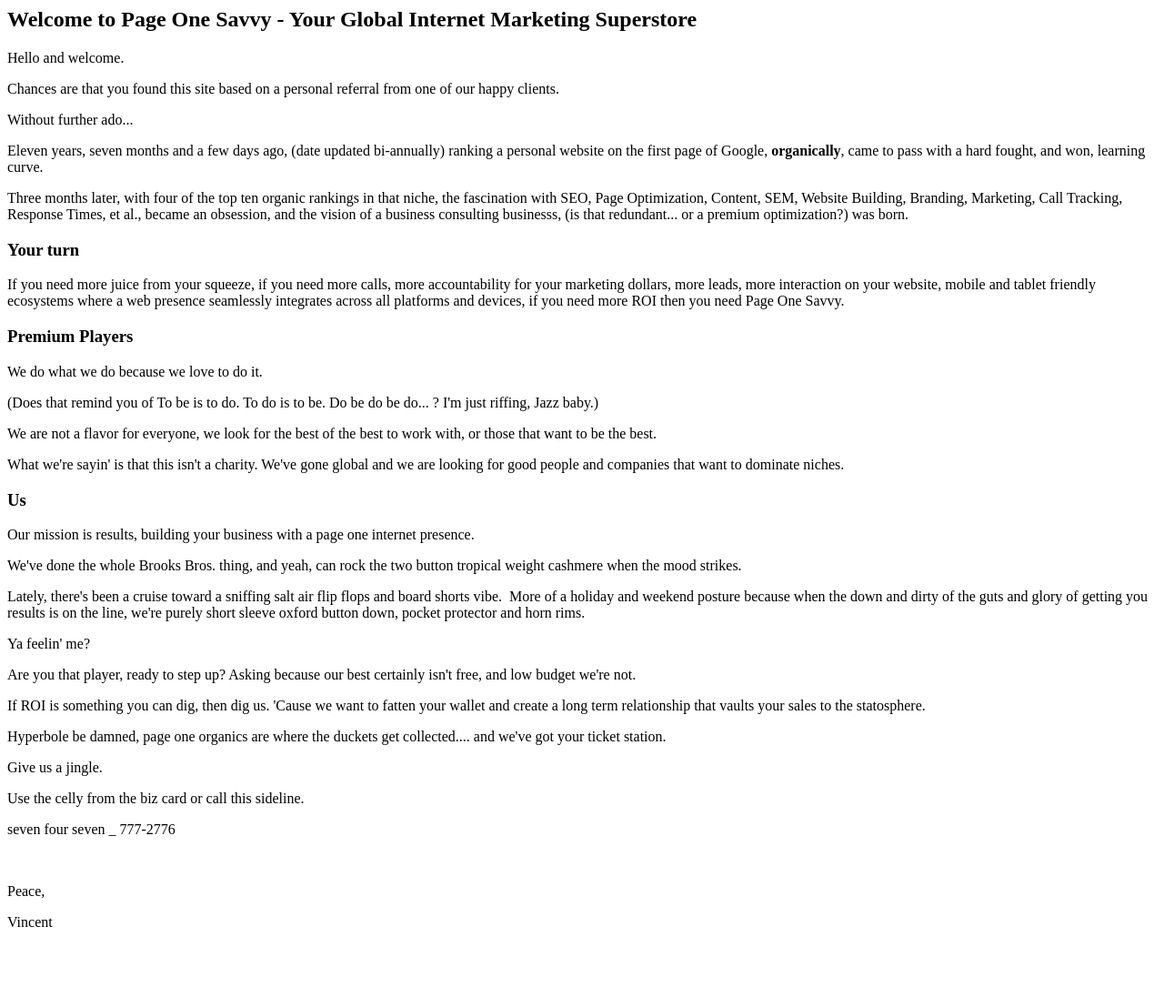
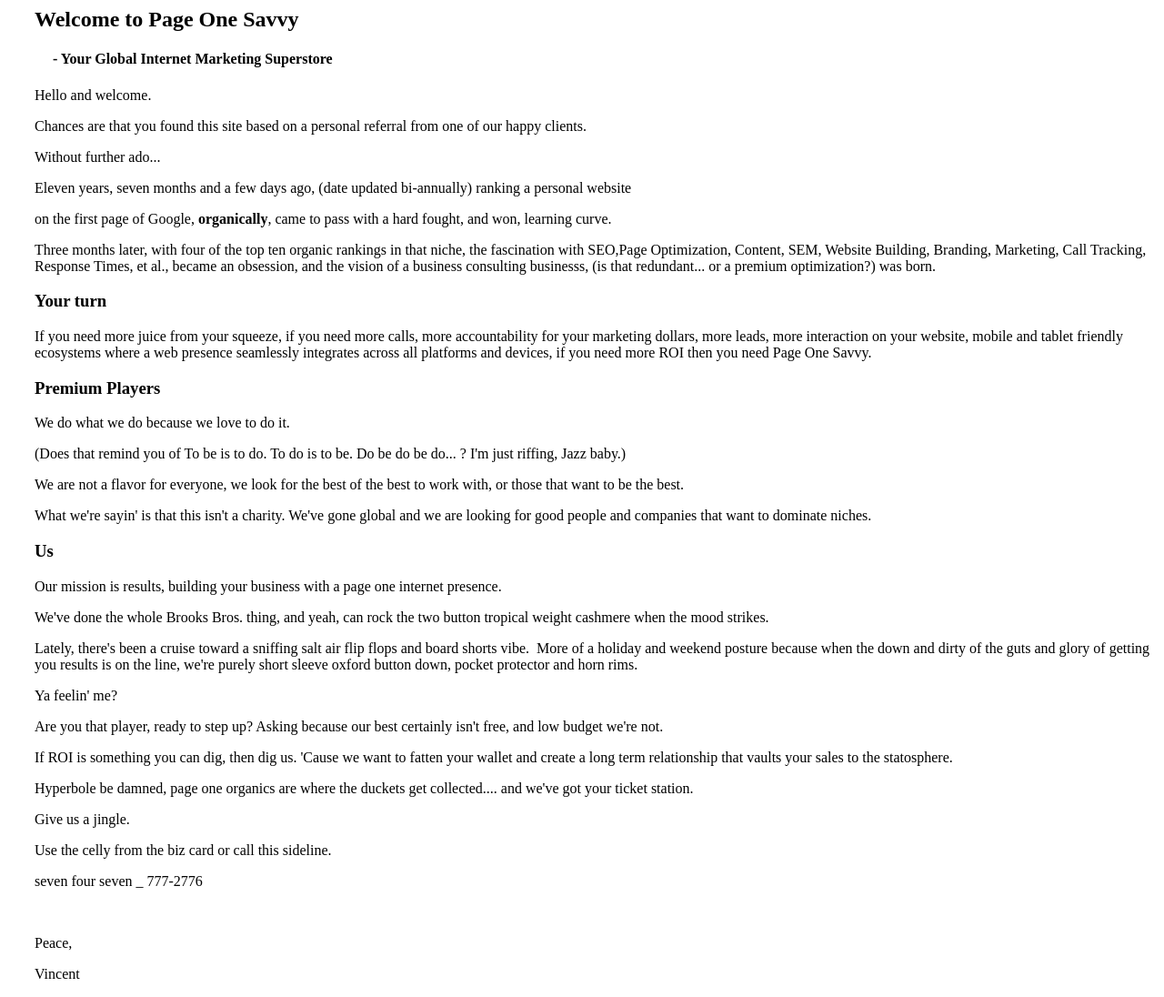
Before and after one commit to trolamc/pageonesavvy, a plain HTML site: page index.html in a window 1280 px wide. Shown: the whole page at 91% size. Before the commit the page ends 1039 px from the top, so only its background shows below. Drawn offline with Linux system fonts and the light colour scheme.

Commit message:
update index.html

```diff
--- a/index.html
+++ b/index.html
@@ -1,27 +1,29 @@
-<h2>Welcome to Page One Savvy - Your Global Internet Marketing Superstore</h2>
-<p>Hello and welcome.</p>
-<p>Chances are that you found this site based on a personal referral from one of our happy clients.</p>
-<p>Without further ado...</p>
-<p>Eleven years, seven months and a few days ago, (date updated bi-annually) ranking a personal website on the first page of Google, <strong>organically</strong>, came to pass with a hard fought, and won, learning curve.</p>
-<p>Three months later, with four of the top ten organic rankings in that niche, the fascination with SEO, Page Optimization, Content, SEM, Website Building, Branding, Marketing, Call Tracking, Response Times, et al., became an obsession, and the vision of a business consulting businesss, (is that redundant... or a premium optimization?) was born.</p>
-<h3><strong>Your turn</strong></h3>
-<p>If you need more juice from your squeeze, if you need more calls, more accountability for your marketing dollars, more leads, more interaction on your website, mobile and tablet friendly ecosystems where a web presence seamlessly integrates across all platforms and devices, if you need more ROI then you need Page One Savvy.</p>
-<h3><a id="user-content-premium-players" class="anchor" href="https://github.com/trolamc/pageonesavvy.com#premium-players"></a>Premium Players</h3>
-<p>We do what we do because we love to do it.</p>
-<p>(Does that remind you of To be is to do. To do is to be. Do be do be do... ? I'm just riffing, Jazz baby.)</p>
-<p>We are not a flavor for everyone, we look for the best of the best to work with, or those that want to be the best.</p>
-<p>What we're sayin' is that this isn't a charity. We've gone global and we are looking for good people and companies that want to dominate niches.</p>
-<h3><strong>Us</strong></h3>
-<p>Our mission is results, building your business with a page one internet presence.</p>
-<p>We've done the whole Brooks Bros. thing, and yeah, can rock the two button tropical weight cashmere when the mood strikes.</p>
-<p>Lately, there's been a cruise toward a sniffing salt air flip flops and board shorts vibe.&nbsp; More of a holiday and weekend posture because when the down and dirty of the guts and glory of getting you results is on the line, we're purely short sleeve oxford button down, pocket protector and horn rims.</p>
-<p>Ya feelin' me?</p>
-<p>Are you that player, ready to step up? Asking because our best certainly isn't free, and low budget we're not.</p>
-<p>If ROI is something you can dig, then dig us. 'Cause we want to fatten your wallet and create a long term relationship that vaults your sales to the statosphere.</p>
-<p>Hyperbole be damned, page one organics are where the duckets get collected.... and we've got your ticket station.</p>
-<p>Give us a jingle.</p>
-<p>Use the celly from the biz card or call this sideline.</p>
-<p>seven four seven _ 777-2776</p>
-<p>&nbsp;</p>
-<p>Peace,</p>
-<p>Vincent</p>
+<h2 style="padding-left: 30px;">Welcome to Page One Savvy</h2>
+<h4 style="padding-left: 30px;">&nbsp;&nbsp;&nbsp;&nbsp; - Your Global Internet Marketing Superstore</h4>
+<p style="padding-left: 30px;">Hello and welcome.</p>
+<p style="padding-left: 30px;">Chances are that you found this site based on a personal referral from one of our happy clients.</p>
+<p style="padding-left: 30px;">Without further ado...</p>
+<p style="padding-left: 30px;">Eleven years, seven months and a few days ago, (date updated bi-annually) ranking a personal website</p>
+<p style="padding-left: 30px;">on the first page of Google, <strong>organically</strong>, came to pass with a hard fought, and won, learning curve.</p>
+<p style="text-align: left; padding-left: 30px;">Three months later, with four of the top ten organic rankings in that niche, the fascination with SEO,Page Optimization, Content, SEM, Website Building, Branding, Marketing, Call Tracking, Response Times, et al., became an obsession, and the vision of a business consulting businesss, (is that redundant... or a premium optimization?) was born.</p>
+<h3 style="padding-left: 30px;"><strong>Your turn</strong></h3>
+<p style="padding-left: 30px;">If you need more juice from your squeeze, if you need more calls, more accountability for your marketing dollars, more leads, more interaction on your website, mobile and tablet friendly ecosystems where a web presence seamlessly integrates across all platforms and devices, if you need more ROI then you need Page One Savvy.</p>
+<h3 style="padding-left: 30px;"><a id="user-content-premium-players" class="anchor" href="https://github.com/trolamc/pageonesavvy.com#premium-players"></a>Premium Players</h3>
+<p style="padding-left: 30px;">We do what we do because we love to do it.</p>
+<p style="padding-left: 30px;">(Does that remind you of To be is to do. To do is to be. Do be do be do... ? I'm just riffing, Jazz baby.)</p>
+<p style="padding-left: 30px;">We are not a flavor for everyone, we look for the best of the best to work with, or those that want to be the best.</p>
+<p style="padding-left: 30px;">What we're sayin' is that this isn't a charity. We've gone global and we are looking for good people and companies that want to dominate niches.</p>
+<h3 style="padding-left: 30px;"><strong>Us</strong></h3>
+<p style="padding-left: 30px;">Our mission is results, building your business with a page one internet presence.</p>
+<p style="padding-left: 30px;">We've done the whole Brooks Bros. thing, and yeah, can rock the two button tropical weight cashmere when the mood strikes.</p>
+<p style="padding-left: 30px;">Lately, there's been a cruise toward a sniffing salt air flip flops and board shorts vibe.&nbsp; More of a holiday and weekend posture because when the down and dirty of the guts and glory of getting you results is on the line, we're purely short sleeve oxford button down, pocket protector and horn rims.</p>
+<p style="padding-left: 30px;">Ya feelin' me?</p>
+<p style="padding-left: 30px;">Are you that player, ready to step up? Asking because our best certainly isn't free, and low budget we're not.</p>
+<p style="padding-left: 30px;">If ROI is something you can dig, then dig us. 'Cause we want to fatten your wallet and create a long term relationship that vaults your sales to the statosphere.</p>
+<p style="padding-left: 30px;">Hyperbole be damned, page one organics are where the duckets get collected.... and we've got your ticket station.</p>
+<p style="padding-left: 30px;">Give us a jingle.</p>
+<p style="padding-left: 30px;">Use the celly from the biz card or call this sideline.</p>
+<p style="padding-left: 30px;">seven four seven _ 777-2776</p>
+<p style="padding-left: 30px;">&nbsp;</p>
+<p style="padding-left: 30px;">Peace,</p>
+<p style="padding-left: 30px;">Vincent</p>
```
